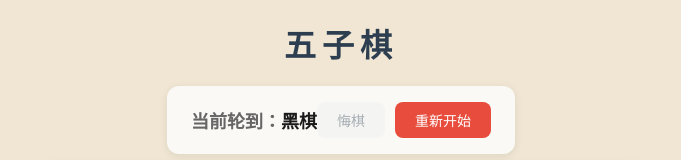
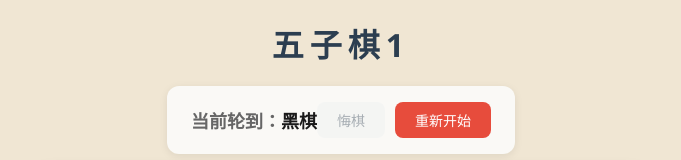
Before and after one commit to yunzhi1012/CI-CD-Test, a Vue app: page / in a window 1280 px wide. Shown: the top 160 px of the page, without its empty margins (299-980 px from the left). Built offline with nearby package versions, Linux system fonts and the light colour scheme.

Commit message:
feat: ci-test

```diff
--- a/src/App.vue
+++ b/src/App.vue
@@ -1,7 +1,7 @@
 <template>
   <div class="app">
     <h1 class="app__title">
-      五子棋
+      五子棋1
     </h1>
     <GameStatus
       :current-player="currentPlayer"
```
